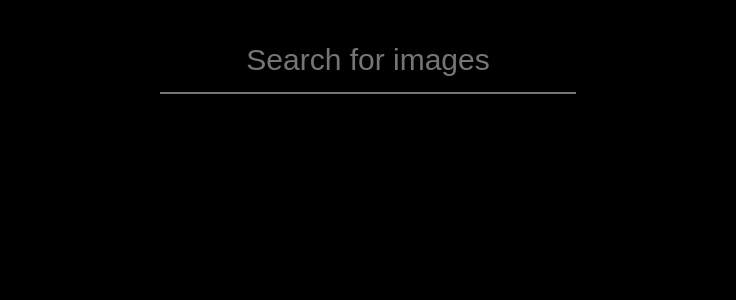
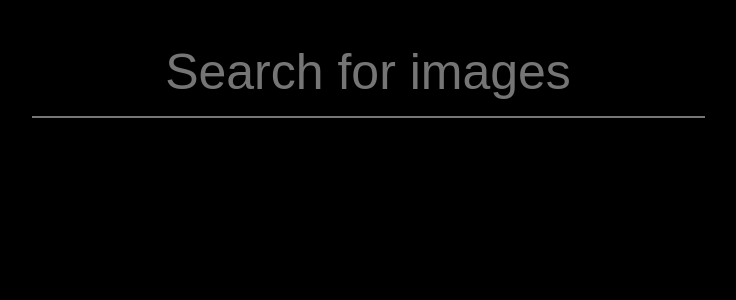
Before and after one commit to mindyjones/get-my-wallpapers, a React (Create React App) app: page / in a window 1280 px wide. Shown: the top 300 px of the page, without its empty margins (272-1008 px from the left). Built offline with nearby package versions, Linux system fonts and the light colour scheme.

Commit message:
Updated CSS

```diff
--- a/src/App.css
+++ b/src/App.css
@@ -1,5 +1,8 @@
 .App {
-  /* text-align: center; */
+  text-align: center;
+  display: flex;
+  justify-content: center;
+  align-items: center;
 }
 body {
   background-color: black;
--- a/src/components/imageResults/ImageResults.css
+++ b/src/components/imageResults/ImageResults.css
@@ -1,5 +1,5 @@
-/* div {
+div {
   margin-left: 50;
   margin-right: 50;
   margin-top: 20;
-} */
+}
--- a/src/components/search/Search.css
+++ b/src/components/search/Search.css
@@ -1,19 +1,14 @@
-div {
-  display: flex;
-  justify-content: center;
-  align-items: center;
-}
 input {
   background-color: black;
   color: white;
-  margin: 20px 50px;
+  margin: 20px 100px;
   padding: 15px 15px;
   text-align: center;
   /* margin-top: 1vh; */
   /* margin-left: 5vh; */
   /* padding-top: 1rem; */
   /* padding-left: 70px; */
-  font-size: 30px;
+  font-size: 50px;
   border-top-style: hidden;
   border-right-style: hidden;
   border-left-style: hidden;
```
